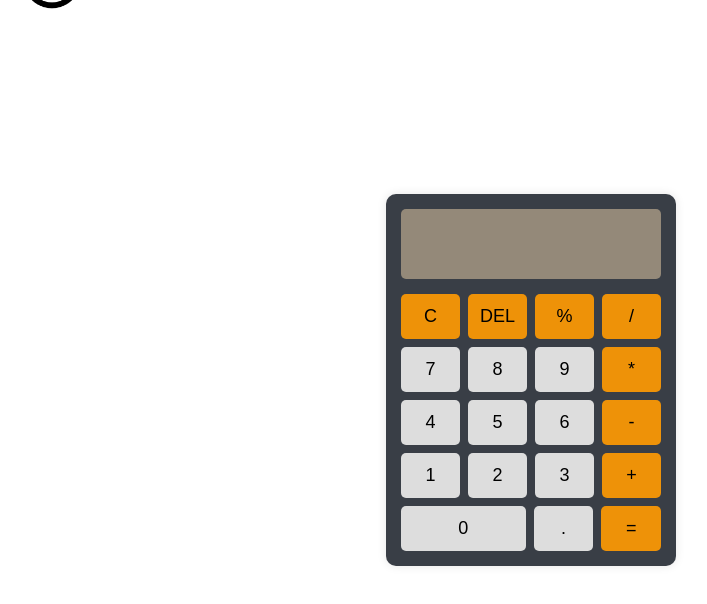
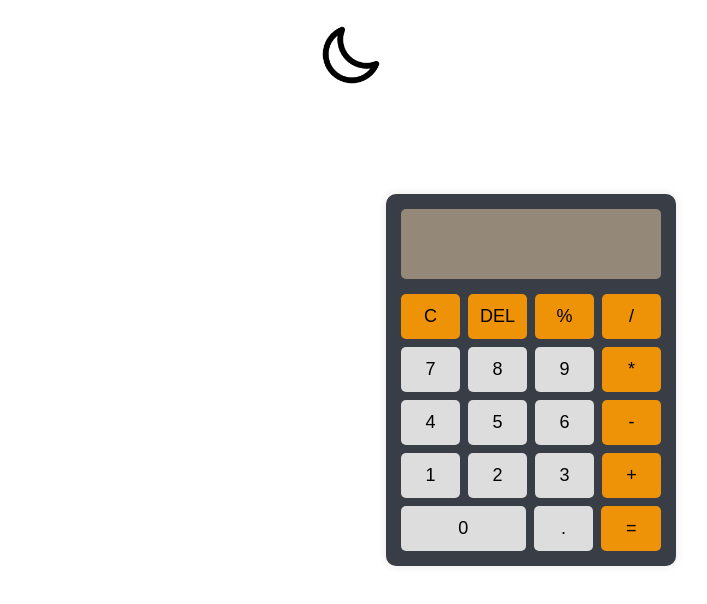
Before and after one commit to arashjf/calc, a plain HTML site: page index.html in a window 1280 px wide. Shown: the whole page, without its empty margins (144-851 px from the left). Drawn offline with Linux system fonts and the light colour scheme.

Commit message:
first commit

```diff
--- a/style.css
+++ b/style.css
@@ -25,13 +25,14 @@ body {
 .mod {
   background-color: rgb(255, 255, 255,0);
   display: flex;
-  position: relative;
-  bottom: 400px;
-  right: 300px;
+  align-self:flex-start
+
+
 }
 .moonImg {
   width: 70px;
   height: 70px;
+  display: flex;
 }
 
 .sunImg{
```
